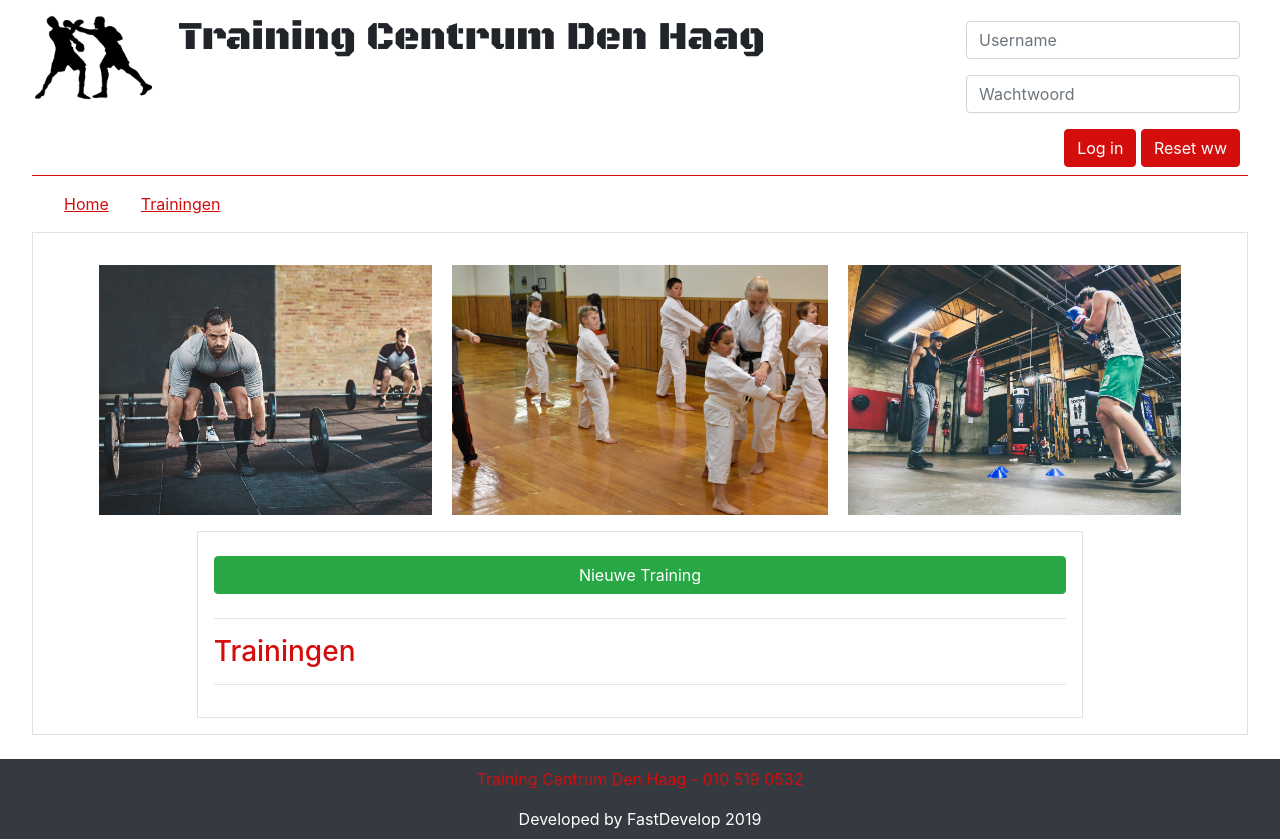
After one commit to TomBaak/training_factory, a Symfony app: template templates/administratie/trainingsAanbod.html.twig in a window 1280 px wide. The commit adds this page. Run offline with Twig, Linux system fonts and the light colour scheme; the template is opened without the code that fills it, so the values that code supplies are empty; some libraries are stand-ins or nearby versions.

```diff
--- /dev/null
+++ b/templates/administratie.html.twig
@@ -0,0 +1,24 @@
+{% extends "base.html.twig" %}
+
+{#TODO: Make nav items highlight when selected#}
+{% block nav %}
+    <div class="container-nav">
+        <nav class="navbar navbar-dark navbar-expand-lg">
+            <button class="navbar-toggler bg-dark" type="button" data-toggle="collapse"
+                    data-target="#navbarTogglerDemo01"
+                    aria-controls="navbarTogglerDemo01" aria-expanded="false" aria-label="Toggle navigation">
+                <span class="navbar-toggler-icon"></span>
+            </button>
+            <div class="collapse navbar-collapse" id="navbarTogglerDemo01">
+                <ul class="nav">
+                    <li class="nav-item">
+                        <a class="nav-link text-secondary " href="{{ path('home') }}">Home</a>
+                    </li>
+                    <li class="nav-item">
+                        <a class="nav-link text-secondary " href="{{ path('administratie_trainingen') }}">Trainingen</a>
+                    </li>
+                </ul>
+            </div>
+        </nav>
+    </div>
+{% endblock %}
--- a/templates/trainer/home.html.twig
+++ b/templates/administratie/home.html.twig
@@ -1,4 +1,4 @@
-{% extends "trainer.html.twig" %}
+{% extends "administratie.html.twig" %}
 
 {% block body %}
 {#    TODO: Get name from DB#}
--- a/templates/trainer/trainingEdit.html.twig
+++ b/templates/administratie/trainingEdit.html.twig
@@ -1,4 +1,4 @@
-{% extends "trainer.html.twig" %}
+{% extends "administratie.html.twig" %}
 
 {% block stylesheets %}
     {{ parent() }}
--- a/templates/trainer/trainingNew.html.twig
+++ b/templates/administratie/trainingNew.html.twig
@@ -1,4 +1,4 @@
-{% extends "trainer.html.twig" %}
+{% extends "administratie.html.twig" %}
 
 {% block stylesheets %}
     {{ parent() }}
--- a/templates/trainer/trainingsAanbod.html.twig
+++ b/templates/administratie/trainingsAanbod.html.twig
@@ -1,4 +1,4 @@
-{% extends "trainer.html.twig" %}
+{% extends "administratie.html.twig" %}
 
 {% block title %}
     Training Aanbod
@@ -6,7 +6,7 @@
 
 {% block body %}
 
-    <a class="btn btn-success mt-2 mb-2 w-100" href="{{ path('trainer_newTraining') }}">Nieuwe Training</a>
+    <a class="btn btn-success mt-2 mb-2 w-100" href="{{ path('administratie_newTraining') }}">Nieuwe Training</a>
     <hr>
     <h3 class="text-secondary">Trainingen</h3>
     <hr>
--- a/templates/bezoeker.html.twig
+++ b/templates/bezoeker.html.twig
@@ -28,7 +28,10 @@
                         <a class="nav-link text-secondary" href="{{ path('contact') }}">Locatie & Contact</a>
                     </li>
                     <li class="nav-item">
-                        <a class="nav-link text-secondary" href="{{ path('trainer') }}">Trainer</a>
+                        <a class="nav-link text-secondary" href="{{ path('administratie') }}">Administratie</a>
+                    </li>
+                    <li class="nav-item">
+                        <a class="nav-link text-secondary" href="{{ path('instructeur') }}">Instructeur</a>
                     </li>
                 </ul>
             </div>
--- a/templates/trainer.html.twig
+++ b/templates/instructeur.html.twig
@@ -15,7 +15,7 @@
                         <a class="nav-link text-secondary " href="{{ path('home') }}">Home</a>
                     </li>
                     <li class="nav-item">
-                        <a class="nav-link text-secondary " href="{{ path('trainer_trainingen') }}">Trainingen</a>
+                        <a class="nav-link text-secondary " href="{{ path('instructeur_lessen') }}">Lessen</a>
                     </li>
                 </ul>
             </div>
--- /dev/null
+++ b/templates/instructeur/home.html.twig
@@ -0,0 +1,6 @@
+{% extends "instructeur.html.twig" %}
+
+{% block body %}
+{#    TODO: Get name from DB#}
+    <h3 class="text-secondary  font-weight-bold">Welkom #NAAM#</h3>
+{% endblock %}
```
Also changed, not shown: src/Controller/InstructeurController.php (added, +39 -0 lines), src/Controller/TrainerController.php (+12 -12 lines), src/Entity/Lesson.php (+5 -5 lines), templates/instructeur/instructeurLessen.html.twig (added, +26 -0 lines).
